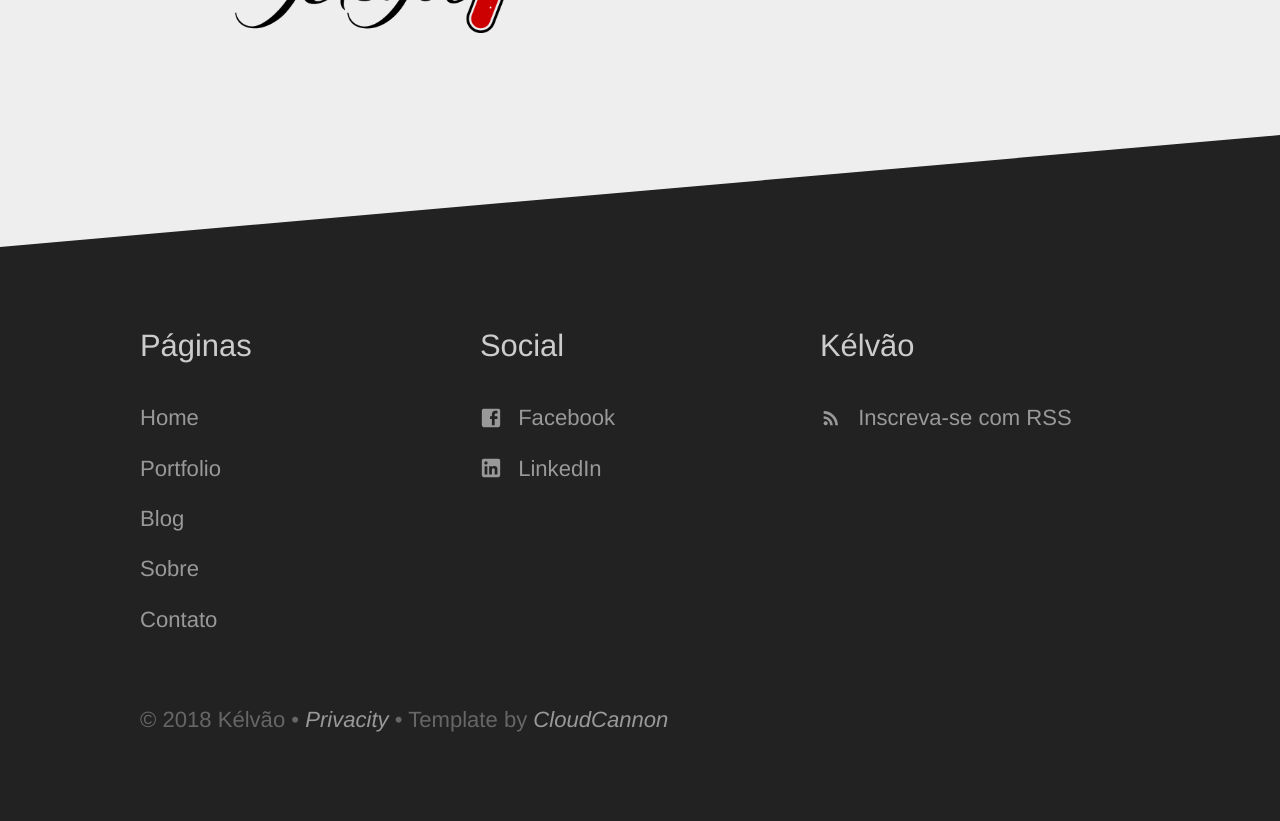
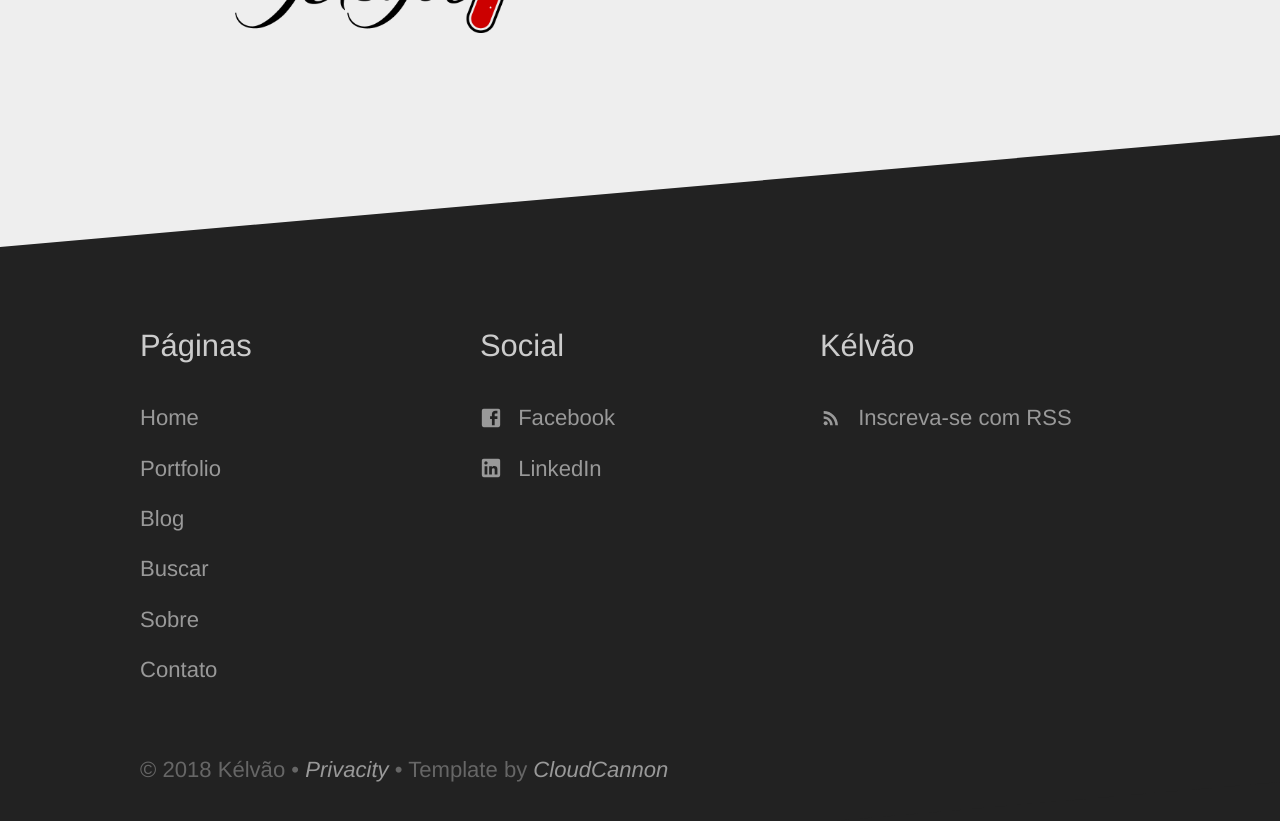
Before and after one commit to Kelvao/kelvao.github.io, a Jekyll site: the page built from index.html, in a window 1280 px wide and 900 px high, scrolled down 1740 px. Shown: the top 821 px of the window. Built offline with Jekyll 4.4.1, drawn with Linux system fonts in a browser that asks for light colours.

Commit message:
Updated '_data/footer.yml' via CloudCannon

```diff
--- a/_data/footer.yml
+++ b/_data/footer.yml
@@ -6,6 +6,8 @@
       link: /portfolio/
     - name: Blog
       link: /blog/
+    - name: Buscar
+      link: /search/
     - name: Sobre
       link: /about/
     - name: Contato
```
